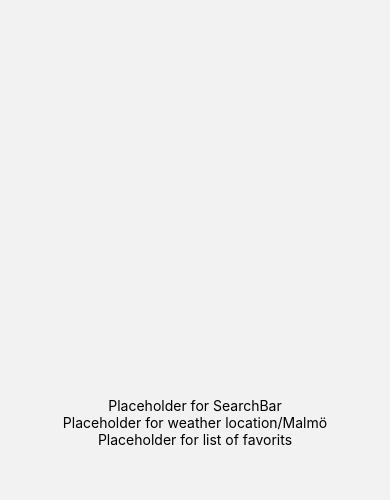
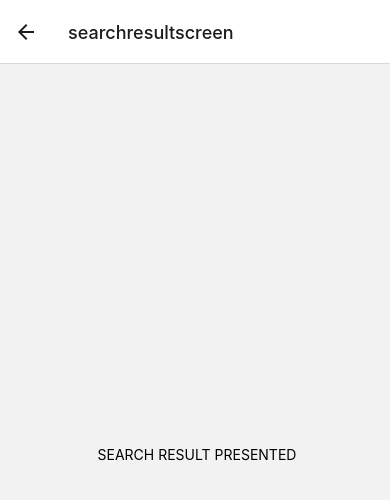
Before and after one commit to martinacurl/WeatherApp, a React Native app in the folder frontend/: screen /searchresultscreen in a window 390 px wide. Shown: the top 500 px of the page. Built offline with nearby package versions, Linux system fonts and the light colour scheme.

Commit message:
searchresultscreen added and connected in app.js

```diff
--- a/frontend/App.js
+++ b/frontend/App.js
@@ -1,6 +1,7 @@
 import { NavigationContainer } from "@react-navigation/native";
 import { createNativeStackNavigator } from "@react-navigation/native-stack";
 import MainScreen from "./screens/MainScreen";
+import SearchResultScreen from "./screens/SearchResultScreen";
 
 export default function App() {
   const Stack = createNativeStackNavigator();
@@ -13,6 +14,10 @@
           name="mainscreen"
           component={MainScreen}
         />
+        <Stack.Screen
+          name="searchresultscreen"
+          component={SearchResultScreen}
+        />
       </Stack.Navigator>
     </NavigationContainer>
   );
--- /dev/null
+++ b/frontend/screens/SearchResultScreen.js
@@ -0,0 +1,18 @@
+import { View, Text, StyleSheet } from "react-native";
+
+//Not in use yet, will be connected with pressable from main mainscreen searchbar lateon
+export default function SearchResultScreen() {
+  return (
+    <View style={styles.container}>
+      <Text> SEARCH RESULT PRESENTED</Text>
+    </View>
+  );
+}
+
+const styles = StyleSheet.create({
+  container: {
+    flex: 1,
+    alignItems: "center",
+    justifyContent: "center",
+  },
+});
```
